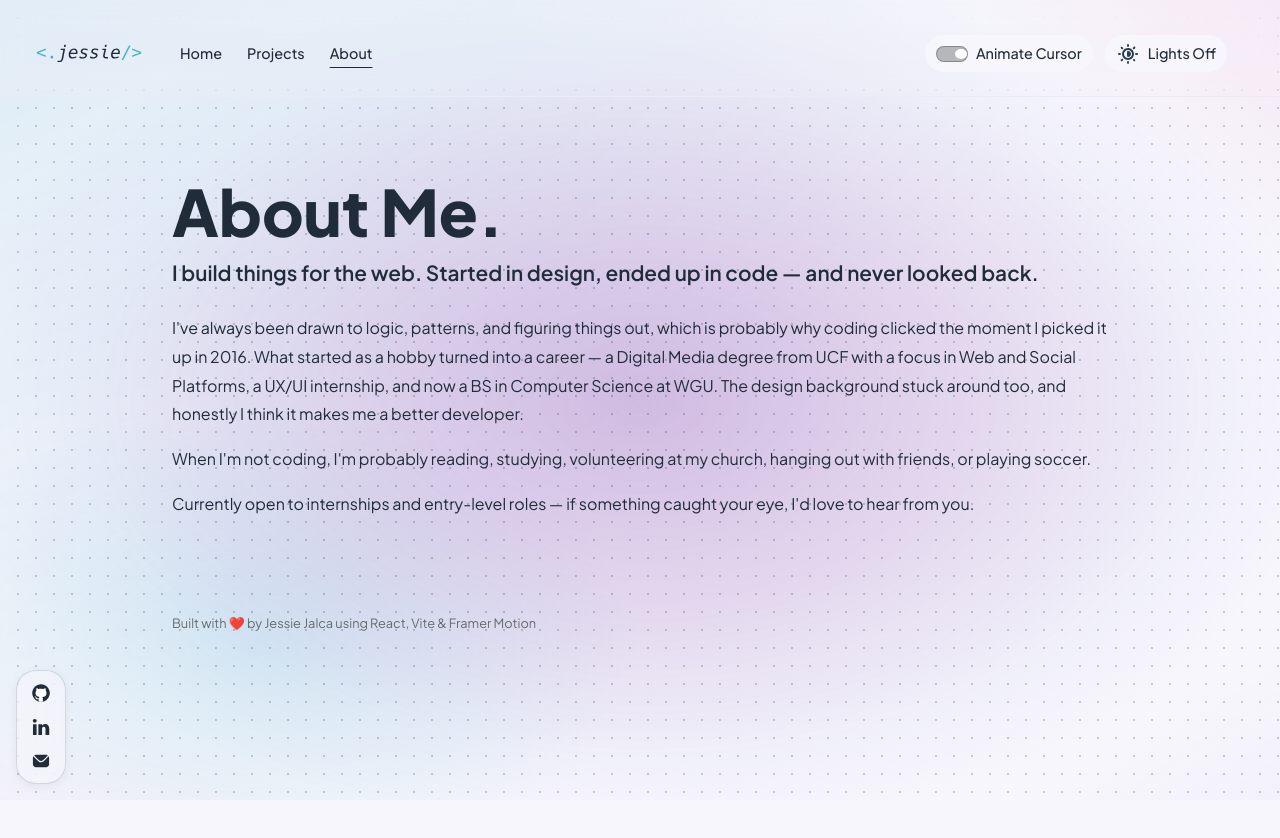
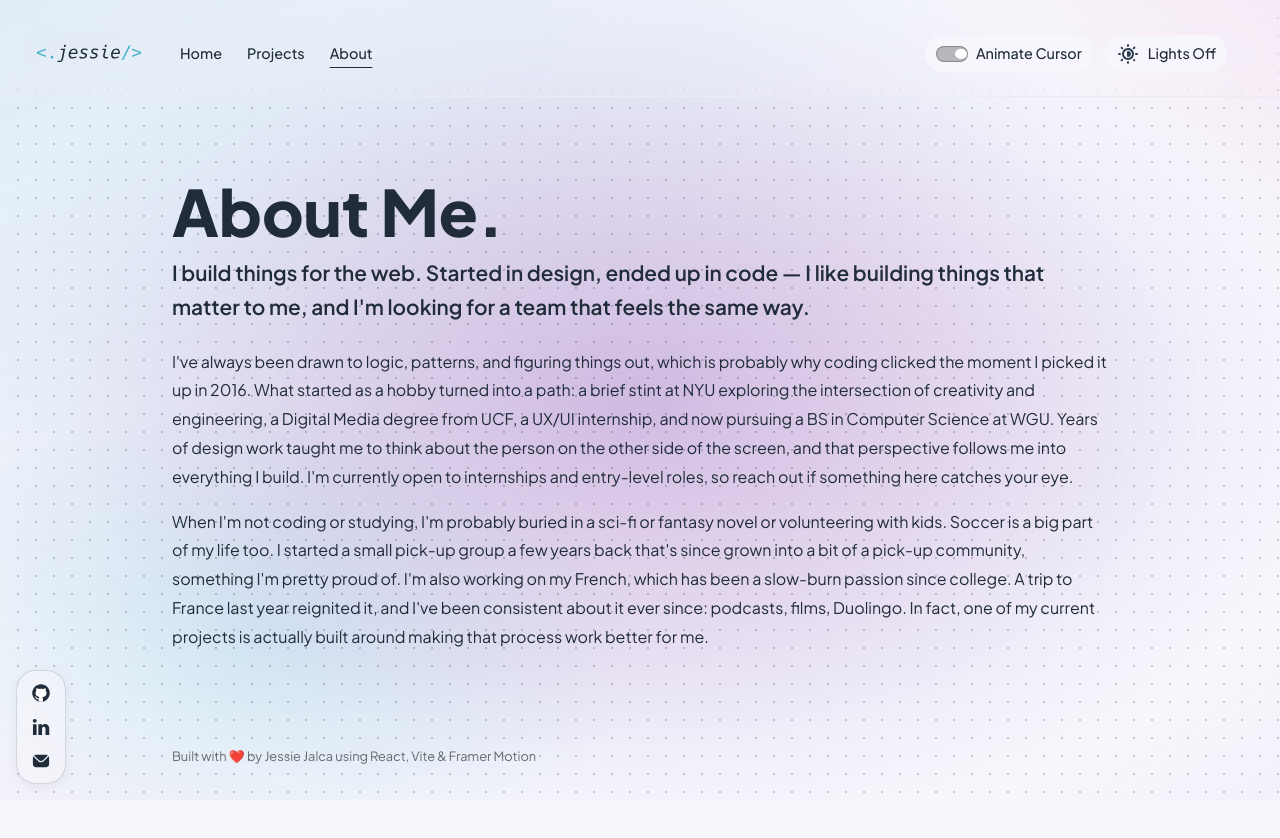
Before and after one commit to jessiejalca/portfolio, a React (Vite) app: page /about in a window 1280 px wide. Shown: the top 838 px of the page. Before the commit the page ends 800 px from the top, so only its background shows below. Built offline with nearby package versions, Linux system fonts and the light colour scheme.

Commit message:
docs: update About Me copy with expanded bio, hobbies, and French learning context

```diff
--- a/src/routes/About.jsx
+++ b/src/routes/About.jsx
@@ -3,16 +3,13 @@ const About = () => {
     <main>
       <h1>About Me.</h1>
       <section aria-label="subheading" className="sub">
-        I build things for the web. Started in design, ended up in code — and never looked back.
+        I build things for the web. Started in design, ended up in code — I like building things that matter to me, and I'm looking for a team that feels the same way.
       </section>
       <p>
-        I've always been drawn to logic, patterns, and figuring things out, which is probably why coding clicked the moment I picked it up in 2016. What started as a hobby turned into a career — a Digital Media degree from UCF with a focus in Web and Social Platforms, a UX/UI internship, and now a BS in Computer Science at WGU. The design background stuck around too, and honestly I think it makes me a better developer.
+        I've always been drawn to logic, patterns, and figuring things out, which is probably why coding clicked the moment I picked it up in 2016. What started as a hobby turned into a path: a brief stint at NYU exploring the intersection of creativity and engineering, a Digital Media degree from UCF, a UX/UI internship, and now pursuing a BS in Computer Science at WGU. Years of design work taught me to think about the person on the other side of the screen, and that perspective follows me into everything I build. I'm currently open to internships and entry-level roles, so reach out if something here catches your eye.
       </p>
       <p>
-        When I'm not coding, I'm probably reading, studying, volunteering at my church, hanging out with friends, or playing soccer.
-      </p>
-      <p>
-        Currently open to internships and entry-level roles — if something caught your eye, I'd love to hear from you.
+        When I'm not coding or studying, I'm probably buried in a sci-fi or fantasy novel or volunteering with kids. Soccer is a big part of my life too. I started a small pick-up group a few years back that's since grown into a bit of a pick-up community, something I'm pretty proud of. I'm also working on my French, which has been a slow-burn passion since college. A trip to France last year reignited it, and I've been consistent about it ever since: podcasts, films, Duolingo. In fact, one of my current projects is actually built around making that process work better for me.
       </p>
     </main>
   )
```
